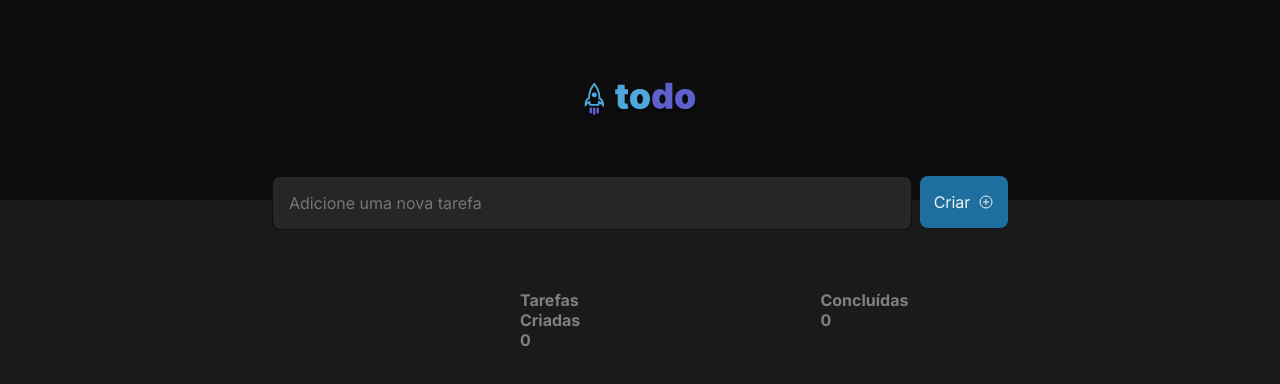
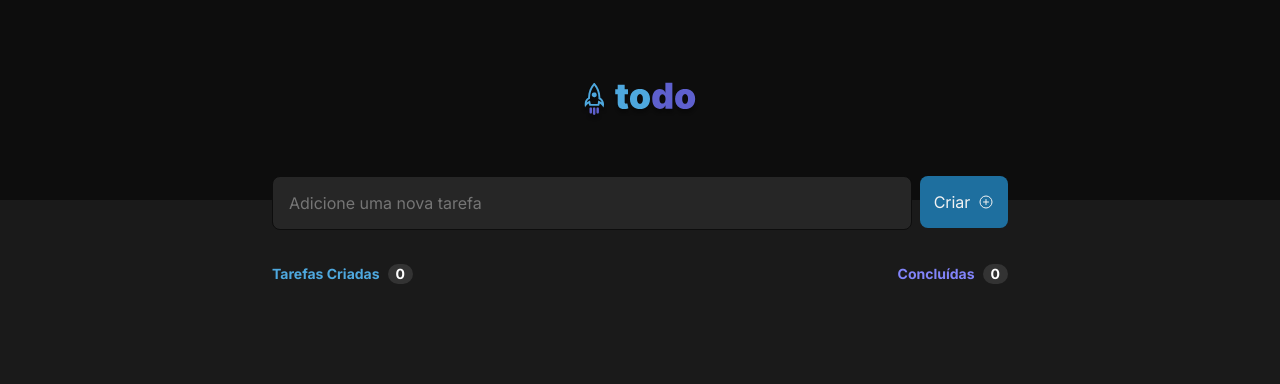
Before and after one commit to Ndrake337/RocketSeat_ToDos_Site, a React (Vite) app: page / in a window 1280 px wide. Shown: the top 384 px of the page. Built offline with nearby package versions, Linux system fonts and the light colour scheme.

Commit message:
Finalização da estilização do componente TaskList

```diff
--- a/src/App.tsx
+++ b/src/App.tsx
@@ -9,7 +9,7 @@ export function App() {
   return (
     <div className={styles.mainDiv}>
       <Header />
-      {/* <TaskList /> */}
+      <TaskList />
     </div>
   )
 }
--- a/src/components/Header.tsx
+++ b/src/components/Header.tsx
@@ -15,12 +15,6 @@ export function Header (){
                 </a>
             </header>
             <Input />
-            <div className={styles.TaskContainer}>
-                <div className={styles.TaskStatus}>
-                    <strong>Tarefas Criadas <span>0</span></strong>
-                    <strong>Concluídas <span>0</span></strong>
-                </div>
-            </div>
         </div>
     )
 }
--- a/src/components/TaskList.module.css
+++ b/src/components/TaskList.module.css
@@ -1,11 +1,47 @@
-.TaskContainer {
-    /* width: 46rem; */
-    padding: 5.6rem;
+.TaskContainer{
     display: flex;
+    align-items: center;
     justify-content: center;
+    padding-top: 4rem;
 }
-.TaskStatus {
+.TaskStatus{
     display: flex;
     flex-direction: row;
-    gap: 100%;
+    justify-content: space-between;
+    align-items: flex-end;
+    padding: 0px;
+    gap: 30rem;
+    align-self: stretch;
+    width: 46rem;
+    font-size: 0.875rem;
+    line-height: 1rem;
+    font-weight: 700;
+    white-space: nowrap;
+    word-wrap: break-word;
 }
+
+.TaskStatus strong {
+    display: flex;
+    flex-direction: row;
+    align-items: center;
+    padding: 0px;
+    gap: 0.5rem;
+
+}
+
+.TaskStatus span{
+    background-color: var(--gray-400);
+    border-radius: 999px;
+    padding: 0.125rem 0.5rem;
+    gap: 10px;
+    color: var(--white);
+
+}
+
+.created{
+    color: var(--blue);
+}
+
+.done{
+    color: var(--purple);
+}
--- a/src/components/TaskList.tsx
+++ b/src/components/TaskList.tsx
@@ -4,8 +4,8 @@ export function TaskList() {
     return(
         <div className={styles.TaskContainer}>
             <div className={styles.TaskStatus}>
-                <strong>Tarefas Criadas <span>0</span></strong>
-                <strong>Concluídas <span>0</span></strong>
+                <strong className={styles.created}>Tarefas Criadas <span>0</span></strong>
+                <strong className={styles.done}>Concluídas <span>0</span></strong>
             </div>
         </div>
     )
```
